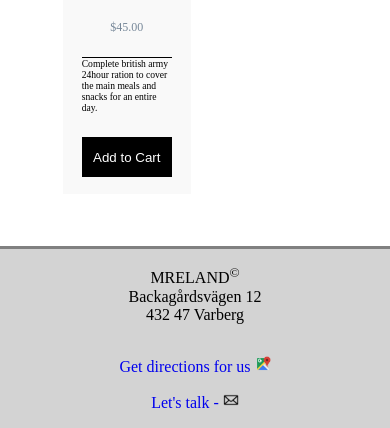
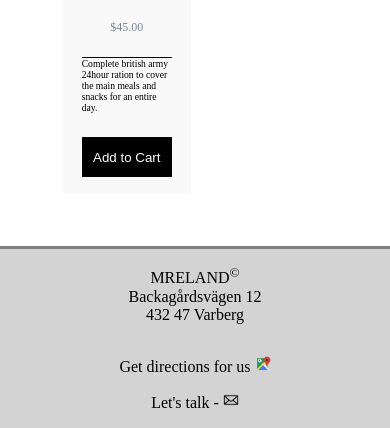
Before and after one commit to AntonAsplund/AntonAsplund.github.io, a plain HTML site: page LaborationOne/Product page/productindex.html in a window 390 px wide. Shown: the part 1365-1793 px from the top of the page. Drawn offline with Linux system fonts and the light colour scheme; files whose address does not match are found by name.

Commit message:
Updated nav button
Changed color and :active highlight

```diff
--- a/LaborationOne/About us/styleasheetboutus.css
+++ b/LaborationOne/About us/styleasheetboutus.css
@@ -53,11 +53,14 @@ footer {
 
 a {
     text-decoration: none;
-    text-decoration-color: black;
 }
 
-a:link, a:active, a:visited {
-    text-decoration-color: black;
+a:link, a:visited {
+    color:black;
+}
+
+a:active {
+    color:blue;
 }
 
 .footerelementcontainer {
@@ -125,6 +128,7 @@ a:link, a:active, a:visited {
         left: 5vw;
         top: 80vh;
         font-size: 2em;
+        z-index: 101;
     }
 
     .navbuttons > label {
@@ -143,7 +147,7 @@ a:link, a:active, a:visited {
     }
 
     .navbuttons > :checked + label {
-        background-color: aquamarine;
+        background-color: rgba(0,212,255,1);
     }
 
     #navbuttonone:checked ~ .navflexcontainer {
@@ -165,7 +169,6 @@ a:link, a:active, a:visited {
         border-radius: 100%;
         padding: 1em;
         background-color: lightgray;
-        z-index: 80;
     }
 
     .officecard > img {
@@ -208,6 +211,7 @@ h2 ~ h2 {
     #navbuttonone:checked ~ .navflexcontainer {
         left: 0vw;
         bottom: 45vh;
+        z-index: 101;
     }
 
 }
--- a/LaborationOne/Product page/stylesheetproductpage.css
+++ b/LaborationOne/Product page/stylesheetproductpage.css
@@ -51,11 +51,14 @@ footer {
 
 a {
     text-decoration: none;
-    text-decoration-color: black;
 }
 
-a:link, a:active, a:visited {
-    text-decoration-color: black;
+a:link, a:visited {
+    color:black;
+}
+
+a:active {
+    color:blue;
 }
 
 .footerelementcontainer {
@@ -149,6 +152,7 @@ a:link, a:active, a:visited {
         left: 5vw;
         top: 80vh;
         font-size: 2em;
+        z-index: 101;
     }
 
     .navbuttons > label {
@@ -167,7 +171,7 @@ a:link, a:active, a:visited {
     }
 
     .navbuttons > :checked + label {
-        background-color: aquamarine;
+        background-color: rgba(0,212,255,1);
     }
 
     #navbuttonone:checked ~ .navflexcontainer {
@@ -189,13 +193,17 @@ a:link, a:active, a:visited {
         border-radius: 100%;
         padding: 1em;
         background-color: lightgray;
-        z-index: 80;
     }
 
     .productcard > img {
         width: 100px;
         height: 100px;
     }
+
+    html {
+
+        -webkit-tap-highlight-color: rgba(0,0,0,0);
+      }
 }
 
 
--- a/LaborationOne/stylesheetlandingpage.css
+++ b/LaborationOne/stylesheetlandingpage.css
@@ -69,11 +69,14 @@ footer {
 
 a {
     text-decoration: none;
-    text-decoration-color: black;
 }
 
-a:link, a:active, a:visited {
-    text-decoration-color: black;
+a:link, a:visited {
+    color:black;
+}
+
+a:active {
+    color:blue;
 }
 
 @media (hover: hover) {
```
